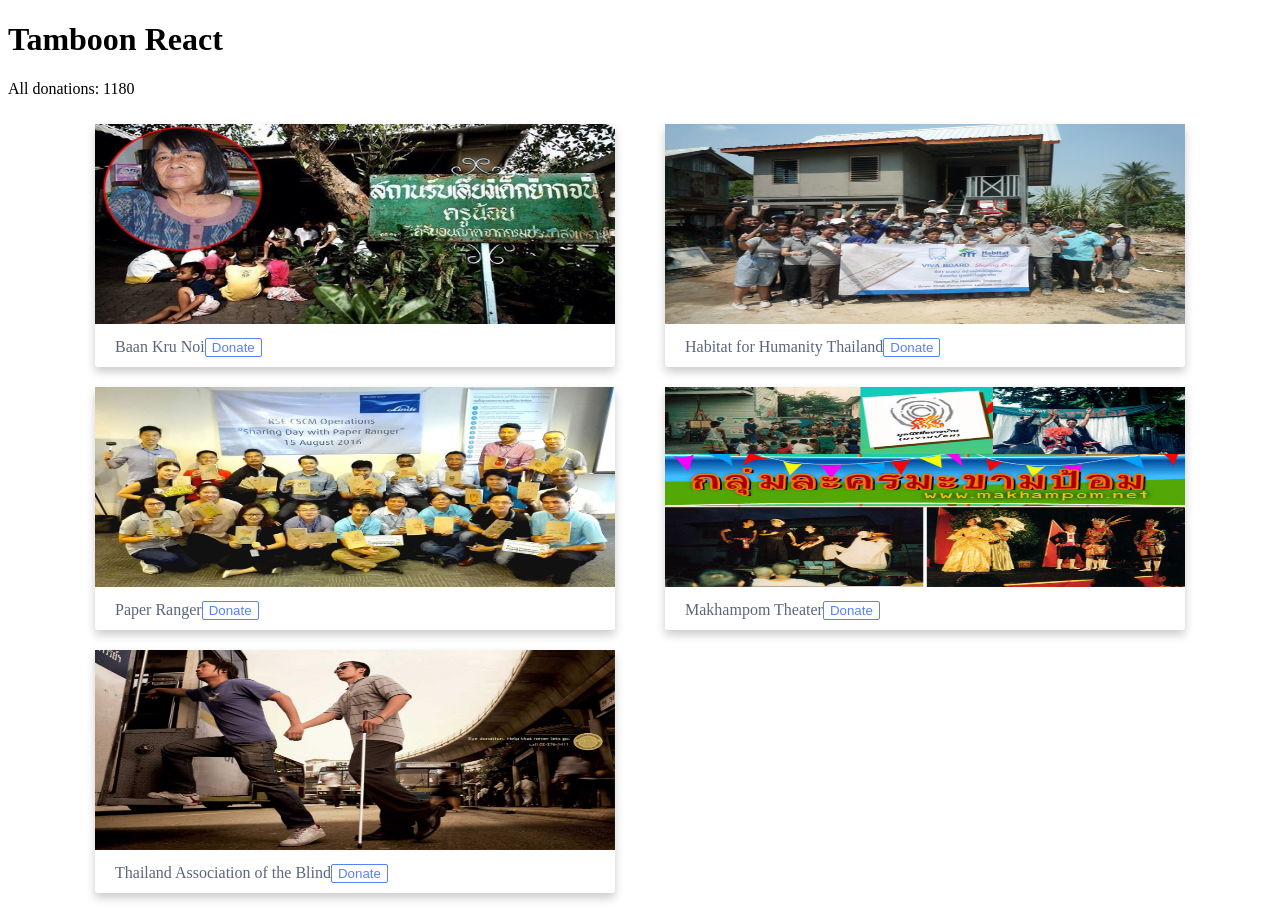
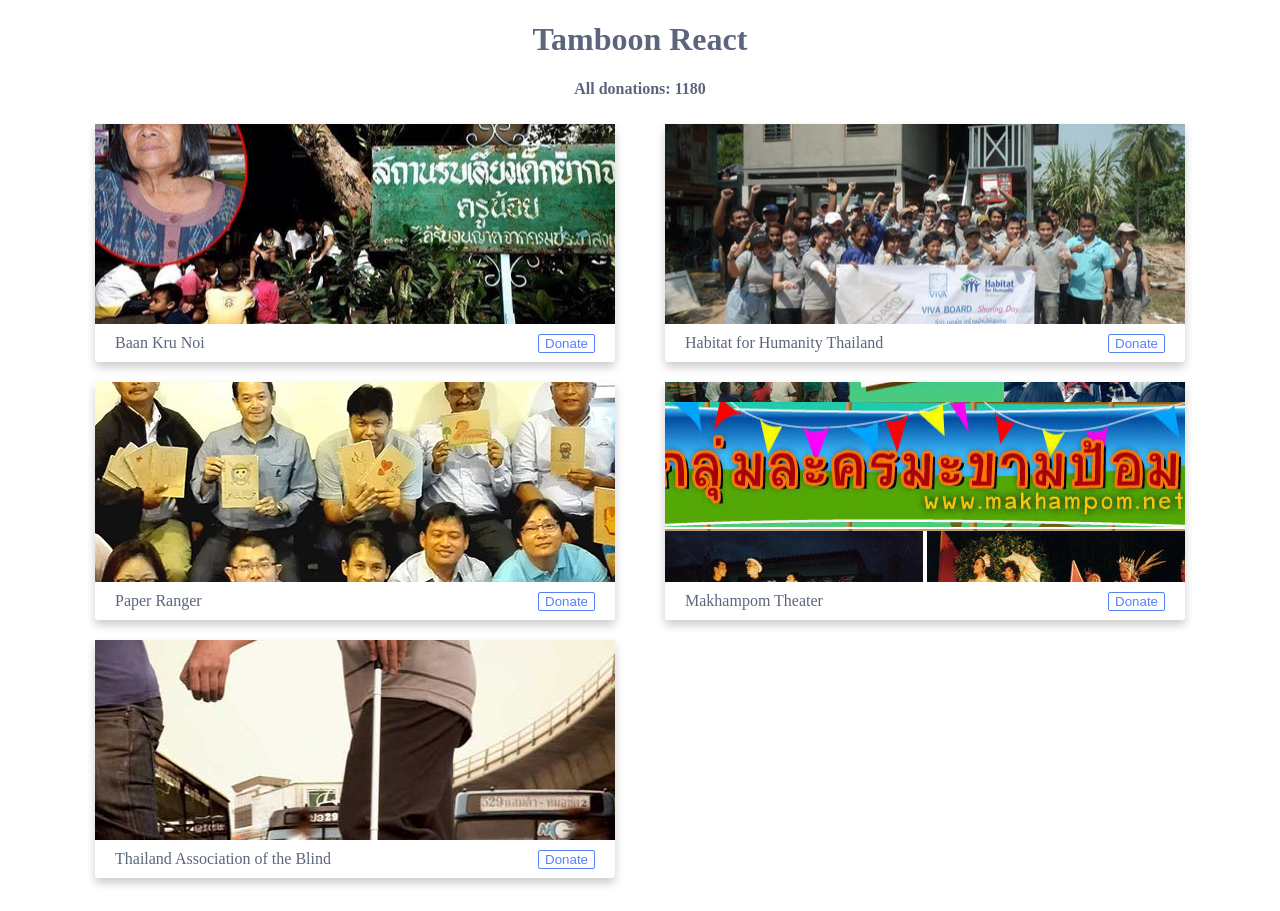
Before and after one commit to omise/challenges, a React app: page / in a window 1280 px wide. Built offline with nearby package versions, Linux system fonts and the light colour scheme; data requests are answered from the project's data file.

Commit message:
Design/styles implemented and 0 donate bug fixed

```diff
--- a/src/App.js
+++ b/src/App.js
@@ -6,13 +6,22 @@ import { UpdateTotalDonate, UpdateMessage } from './actions'
 import { fetchCharities, fetchDonate, postDonate } from './actions/middleware'
 import DonateCard from './components/DonateCard'
 
-const style = {
-  color: 'red',
-  margin: '1em 0',
-  fontWeight: 'bold',
-  fontSize: '16px',
-  textAlign: 'center',
-};
+const DonateMessage = styled.p`
+  color: #5B657C;
+  margin: 1em 0;
+  font-weight: bold;
+  font-size: 16px;
+  text-align: center;
+`;
+
+const LastDonateMessage = styled(DonateMessage)`
+  color: red;
+`;
+
+const AppTitle = styled.h1`
+  color: #5B657C;
+  text-align:center;
+`;
 
 class App extends Component {
     constructor(props) {
@@ -25,7 +34,9 @@ class App extends Component {
     }
 
     handlePay(id, amount, currency) {
-      this.props.dispatch(postDonate.call(this, id, amount, currency));
+      if(amount>0) {
+        this.props.dispatch(postDonate.call(this, id, amount, currency));
+      }
     }
 
     componentDidMount() {
@@ -48,9 +59,9 @@ class App extends Component {
 
       return (
         <div>
-          <h1>Tamboon React</h1>
-          <p>All donations: {donate}</p>
-          <p style={style}>{message}</p>
+          <AppTitle>Tamboon React</AppTitle>
+          <DonateMessage>All donations: {donate}</DonateMessage>
+          <LastDonateMessage>{message}</LastDonateMessage>
           <Container>
             <Row>
               {cards}
--- a/src/components/Button.js
+++ /dev/null
@@ -1,22 +0,0 @@
-import React from 'react';
-import styled from 'styled-components';
-
-const Button = (props) => {
-	const { label, onclick } = props;
-	return (
-		<StyledButton onClick={onclick}>{label}</StyledButton>
-	)
-}
-
-export const StyledButton = styled.button`
-	background: #fff;
-	border: 1px solid #5781F6;
-	border-radius: 2px;
-	color: #5781F6;
-	float: ${props => props.right ? 'right' : 'none'};
-	position: ${props => props.absolute ? 'absolute' : 'static'};
-	right: ${props => props.right ? '10px' : ''};
-	top: ${props => props.top ? '10px' : ''};
-`;
-
-export default Button;
--- a/src/components/DonateCard.js
+++ b/src/components/DonateCard.js
@@ -1,6 +1,7 @@
 import React from 'react';
 import styled from 'styled-components';
-import Button from './Button';
+//import Button from './Button';
+import StyledButton from './StyledButton';
 import PaymentOverlay from './PaymentOverlay';
 import PaymentOption from './PaymentOption';
 
@@ -12,9 +13,10 @@ const Card = styled.div`
     position: relative;
 `;
 
-const CharityImage = styled.img`
+const CharityImage = styled.div`
 	height: 200px;
     width: 100%;
+    background: center no-repeat url(${props => props.imagePath ? props.imagePath : 'none'});
 `;
 
 const CardFooter = styled.div`
@@ -43,10 +45,11 @@ class DonateCard extends React.Component {
 		return(
 			<Card id={id}>
 				<div>
-					<CharityImage src={imageURL}/>
+					<CharityImage imagePath={imageURL}/>
 				 	<CardFooter>
 				 		<span>{name}</span>
-				 		<Button label="Donate" onclick={this.showPaymentOverlay.bind(this)}/>
+				 		<StyledButton onClick={this.showPaymentOverlay.bind(this)} alignRight>Donate</StyledButton>
+
 				 	</CardFooter>
 				</div>
 				 {
--- a/src/components/PaymentOverlay.js
+++ b/src/components/PaymentOverlay.js
@@ -1,5 +1,5 @@
 import React from 'react';
-import Button from './Button'
+import StyledButton from './StyledButton';
 import styled from 'styled-components';
 
 const PaymentOverlayContainer = styled.div`
@@ -12,6 +12,30 @@ const PaymentOverlayContainer = styled.div`
     background: #fff;
     z-index:1;
     text-align: center;
+`;
+
+const PaymentsOptions = styled.div`
+    position: absolute;
+    top: 0;
+    height: 20%;
+    bottom: 0;
+    margin: auto;
+    left: 0;
+    right: 0
+`;
+
+const CloseButton = styled(StyledButton)`
+    border: none;
+    color: #444;
+    font-weight:bold;
+    right: 10px;
+    position: absolute;
+    top: 10px;
+`;
+
+const PaymentButton = styled(StyledButton)`
+    display: block;
+    margin: 10px auto;
 `;
 
 class PaymentOverlay extends React.Component {
@@ -48,13 +72,11 @@ class PaymentOverlay extends React.Component {
 	    ));
 	    return (
 	    	<PaymentOverlayContainer>
-	    		<Button label="X" onclick={onCloseClick} absolute right top/>
-	    		<div>
+	    		<CloseButton onClick={onCloseClick} absolute right top>X</CloseButton>
+	    		<PaymentsOptions>
 			    	{payments}
-			    	<div>
-			    		<Button label="Pay" onclick={this.handleOnPay.bind(this)} />
-			    	</div>
-			    </div>
+			    	<PaymentButton onClick={this.handleOnPay.bind(this)} block center>Pay</PaymentButton>
+			    </PaymentsOptions>
 		    </PaymentOverlayContainer>
 	    )
 	}
--- /dev/null
+++ b/src/components/StyledButton.js
@@ -0,0 +1,11 @@
+import styled from 'styled-components';
+
+const StyledButton = styled.button`
+	background: #fff;
+	border: 1px solid #5781F6;
+	border-radius: 2px;
+	color: #5781F6;
+	float: ${props => props.alignRight ? 'right' : 'none'};
+`;
+
+export default StyledButton;
```
